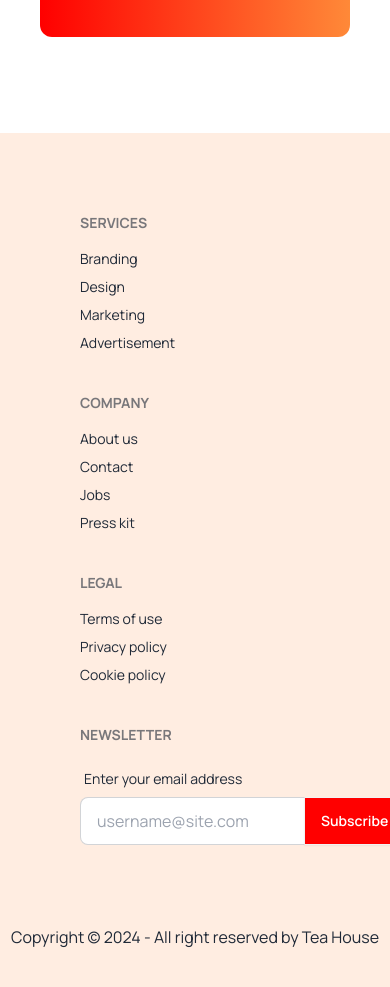
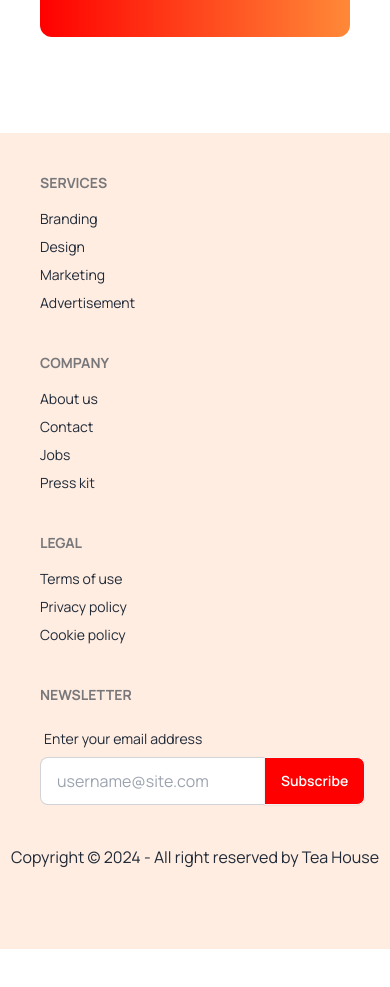
Before and after one commit to fabianroy/Tea-House, a plain HTML site: page index.html in a window 390 px wide. Shown: the part 6740-7727 px from the top of the page. After the commit the page ends 7689 px from the top, so only its background shows below. Drawn offline with nearby package versions, Linux system fonts and the light colour scheme.

Commit message:
Added Responsive Footer

```diff
--- a/index.html
+++ b/index.html
@@ -189,7 +189,7 @@
     </main>
 
     <footer class="bg-[#ffede1]">
-        <div class="footer p-20 text-base-content">
+        <div class="footer px-10 lg:px-48 py-10 text-base-content">
             <div>
                 <header class="footer-title flex flex-row">Services</header>
                 <a class="link link-hover">Branding</a>
```
